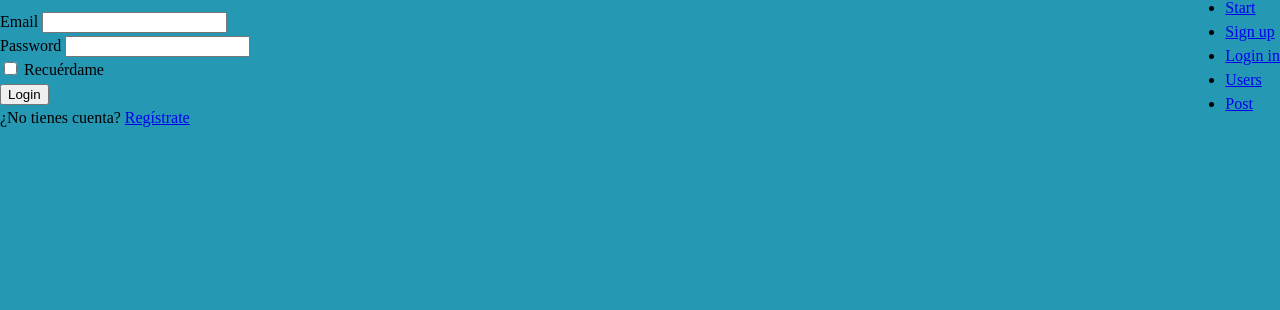
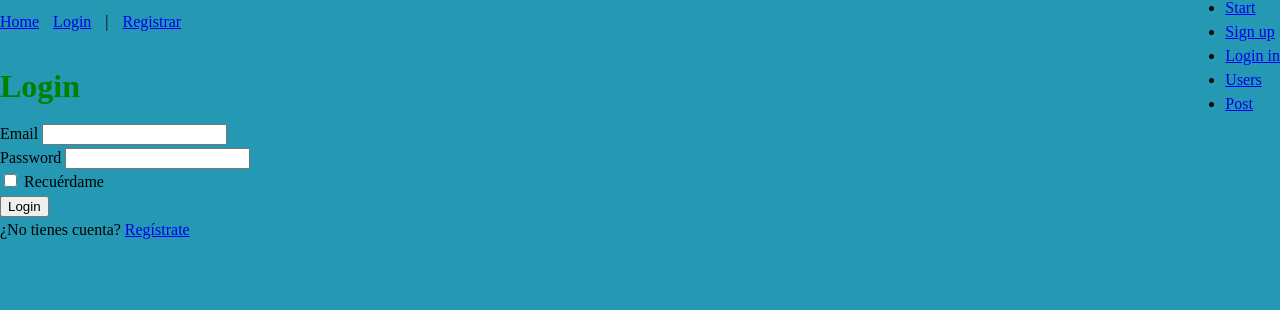
Before and after one commit to migo8591/blog_j4, a Flask app: page /login in a window 1280 px wide. Shown: the part 20-330 px from the top of the page. Run offline with Flask 3, Linux system fonts and the light colour scheme.

Commit message:
Se finaliza leccion 4

```diff
--- a/app/__init__.py
+++ b/app/__init__.py
@@ -24,6 +24,7 @@ def create_app(config=None):
         db.create_all()
     #
     login_manager = LoginManager(app)
+    login_manager.login_view = "auth.login"
     @login_manager.user_loader
     def load_user(user_id):
         for user in users:
--- a/app/admin/routes.py
+++ b/app/admin/routes.py
@@ -3,6 +3,7 @@ from . import admin_bp
 from models import Users, Posts
 from .forms import PostForm
 from extensions import db
+from flask_login import login_required
 
 @admin_bp.route("/users/")
 def usuarios():
@@ -11,6 +12,7 @@ def usuarios():
 
 @admin_bp.route("/post/", methods=["GET","POST"], defaults={"post_id":None})
 @admin_bp.route("/post/<int:post_id>/", methods = ["GET","POST"])
+@login_required
 def post_form(post_id):
     form = PostForm()
     if form.validate_on_submit():
--- a/app/auth/routes.py
+++ b/app/auth/routes.py
@@ -5,7 +5,7 @@ from models import Users, User, users, get_user
 from extensions import db
 # from werkzeug.urls import url_parse
 from urllib.parse import urlparse
-from flask_login import current_user, login_user
+from flask_login import current_user, login_user, logout_user
 
 @auth_bp.route('/signup/', methods=['GET', 'POST'])
 def show_signup_form():
@@ -121,3 +121,9 @@ def login():
 # Esta condición es un control de seguridad crucial en aplicaciones web que manejan redirecciones basadas en parámetros.
 
 # https://chatgpt.com/share/66e5d4ea-02d0-800d-a6d5-42a1e0949e22
+
+
+@auth_bp.route("/logout")
+def logout():
+    logout_user()
+    return redirect(url_for("public.index"))
--- a/app/auth/templates/auth/login_form.html
+++ b/app/auth/templates/auth/login_form.html
@@ -4,6 +4,10 @@
 
 {% block content %}
     <div>
+        <h1 style="color:green">Login</h1>
+    {% for message in get_flashed_messages() %}
+        <div style="color: red;">{{ message }}</div>
+    {% endfor %}
         <form action="" method="post" novalidate>
             {{ form.hidden_tag() }}
             <div>
--- a/app/auth/templates/auth/signup_form.html
+++ b/app/auth/templates/auth/signup_form.html
@@ -3,6 +3,7 @@
 {% block title %}Registro de usuarios{% endblock %}
 
 {% block content %}
+    <h1 style="color:green">Sign up</h1>
     <form action="" method="post" novalidate>
         {{form.hidden_tag()}}
         <div>
--- a/app/public/templates/public/index.html
+++ b/app/public/templates/public/index.html
@@ -4,9 +4,9 @@
 
 {% block content %}
     {% for message in get_flashed_messages() %}
-    <p>{{ message }}</p>  MigrateManager
+    <p>{{ message }}</p>
     {% endfor %}
-    <h1>Blog de la Enseñanza Costarricense</h1>
+    <h1 style="color:green">Blog de la Enseñanza Costarricense</h1>
     <h2>Cantidad de post: {{num_post}}</h2>
     <br>
     {% for post in posts %}
--- a/app/static/base.css
+++ b/app/static/base.css
@@ -38,3 +38,16 @@ sup, sub {
     display: flex;
     justify-content: space-between;
 }
+
+/* \\\\\\\\\\\\\\\\\\\\\\\\\\\\\\\\\\\\\\\\\\\\\\\\\*/
+.user-info {
+    list-style: none;
+    margin: 0;
+    padding: 0;
+}
+
+.user-info li {
+    display: inline-block;
+    margin: 0;
+    padding: 0 10px 0 0;
+}
--- a/app/templates/base_template.html
+++ b/app/templates/base_template.html
@@ -13,7 +13,23 @@
         {% endblock %}
     </header>
     <main>
+        <ul class="user-info">
+            <li><a href="{{ url_for('public.index') }}">Home</a></li>
+            {% if current_user.is_anonymous %}
+                <li><a href="{{ url_for('auth.login') }}">Login</a></li>
+                <li> | </li>
+                <li><a href="{{ url_for('auth.show_signup_form') }}">Registrar</a></li>
+            {% else %}
+                <li>User: {{ current_user.name }}</li>
+                <li> | </li>
+                <li><a href="{{ url_for('auth.logout') }}">Logout</a></li>
+            {% endif %}
+        </ul>
         {% block content %}
+        <div>
+
+        </div>
+
         {% endblock %}
     </main>
 </body>
```
Also changed, not shown: guidelines.md (+52 -0 lines).
